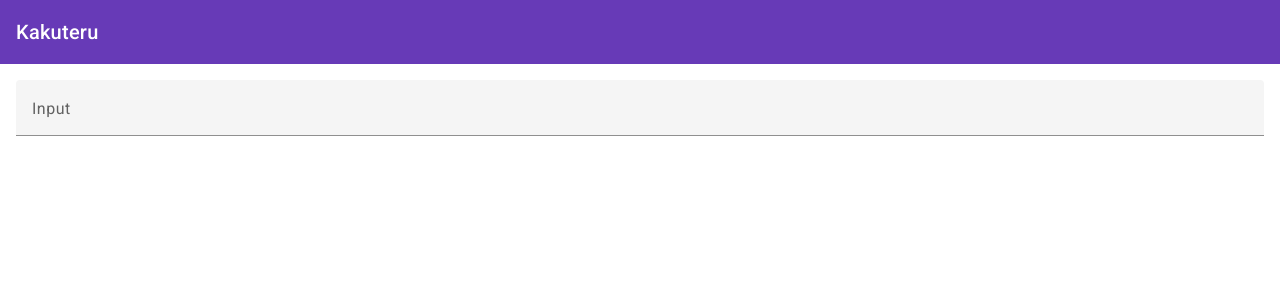
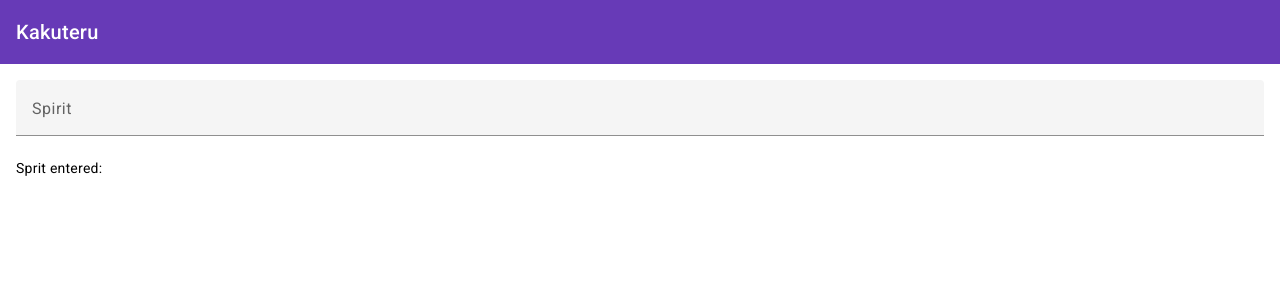
Before and after one commit to thisisdylandev/kakuteru, an Angular app: page / in a window 1280 px wide. Shown: the top 300 px of the page. Built offline with nearby package versions, Linux system fonts and the light colour scheme.

Commit message:
feat: :zap: two way databinding is kinda neat

```diff
--- a/src/app/app.module.ts
+++ b/src/app/app.module.ts
@@ -1,6 +1,7 @@
 import { NgModule } from '@angular/core';
 import { BrowserModule } from '@angular/platform-browser';
 import { FlexLayoutModule } from '@angular/flex-layout';
+import { FormsModule } from '@angular/forms';
 
 import { AppRoutingModule } from './app-routing.module';
 import { AppComponent } from './app.component';
@@ -21,7 +22,8 @@ import { MaterialModule } from './material/material.module';
     AppRoutingModule,
     BrowserAnimationsModule,
     MaterialModule,
-    FlexLayoutModule
+    FlexLayoutModule,
+    FormsModule
   ],
   providers: [],
   bootstrap: [AppComponent]
--- a/src/app/cocktail-form/cocktail-form.component.html
+++ b/src/app/cocktail-form/cocktail-form.component.html
@@ -1,6 +1,7 @@
 <div fxLayout="column" class="cocktail__form">
   <mat-form-field appearance="fill">
-    <mat-label>Input</mat-label>
-    <input matInput>
+    <mat-label>Spirit</mat-label>
+    <input matInput [(ngModel)]="spirit">
   </mat-form-field>
+  <p>Sprit entered: {{ spirit }}</p>
 </div>
--- a/src/app/cocktail-form/cocktail-form.component.ts
+++ b/src/app/cocktail-form/cocktail-form.component.ts
@@ -6,5 +6,10 @@ import { Component } from '@angular/core';
   styleUrls: ['./cocktail-form.component.sass']
 })
 export class CocktailFormComponent {
+  spirit: string = '';
 
+  onSpiritInput(newValue: string) {
+    this.spirit = newValue;
+    console.log(this.spirit)
+  }
 }
```
